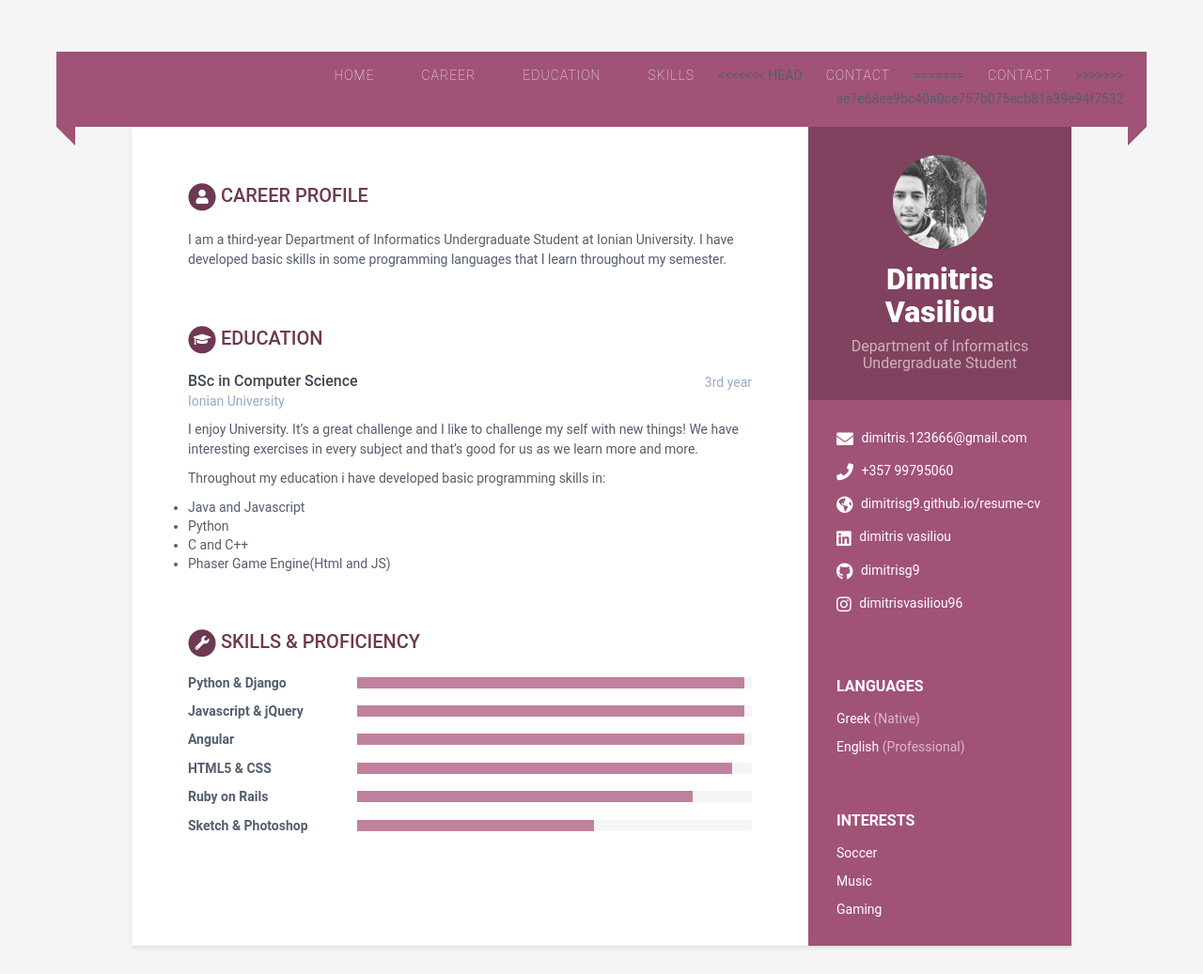
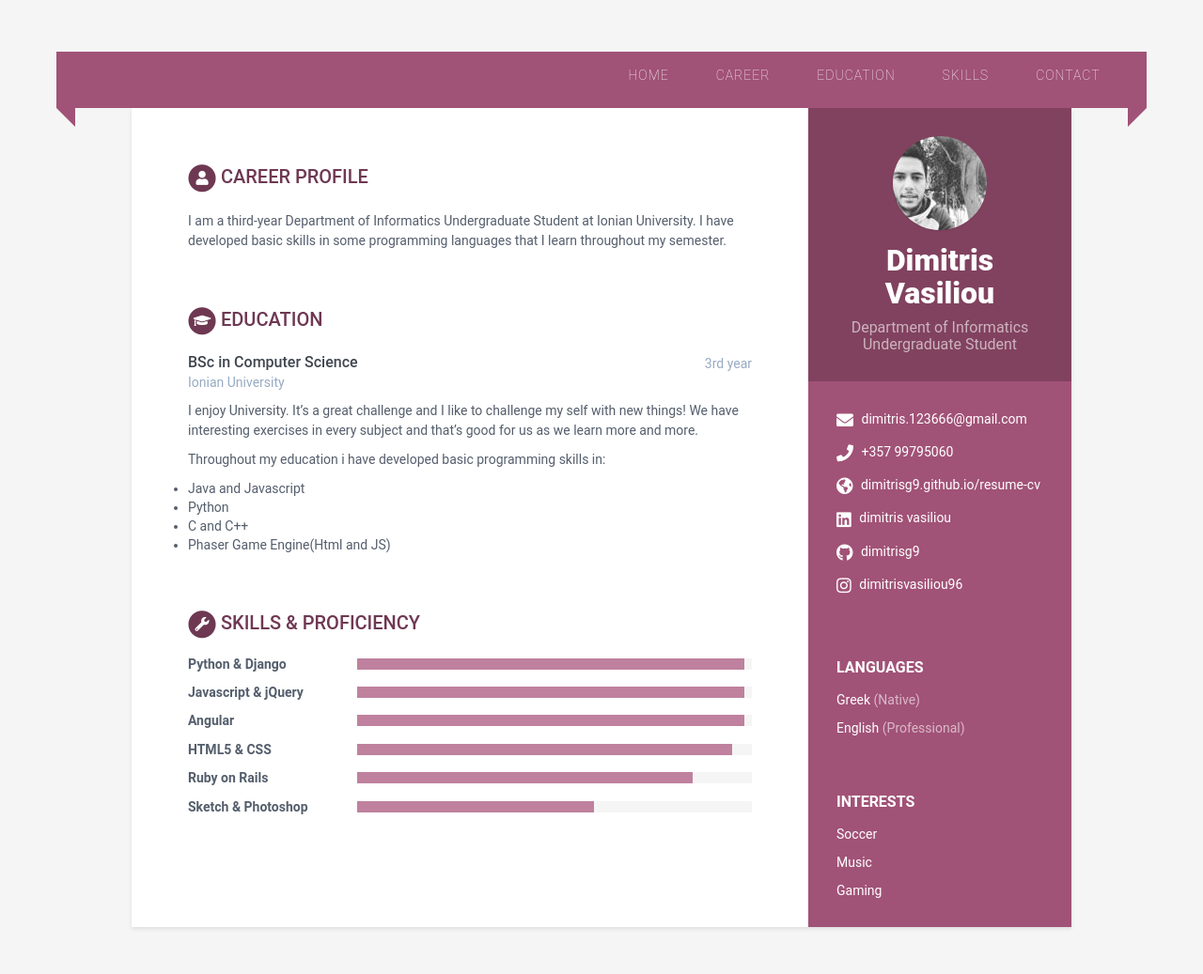
Before and after one commit to dimitrisg9/resume-cv, a Jekyll site: the page built from index.html, in a window 1280 px wide. Shown: the whole page at 94% size. Built offline with Jekyll 4.4.1, drawn with Linux system fonts in a browser that asks for light colours.

Commit message:
Update default.html

```diff
--- a/_layouts/default.html
+++ b/_layouts/default.html
@@ -23,11 +23,7 @@ layout: compress
                 <li><a href="#career">CAREER</a></li>
                 <li><a href="#education">EDUCATION</a></li>
                 <li><a href="#skills">SKILLS</a></li>
-<<<<<<< HEAD
                 <li><a href="tel:+35799795060">CONTACT</a></li>
-=======
-                <li><a href="tel:+35799795060">Contact</a></li>
->>>>>>> ae7e68ee9bc40a0ce757b075ecb81a39e94f7532
             </ul>
         </nav>
 	</div>
```
